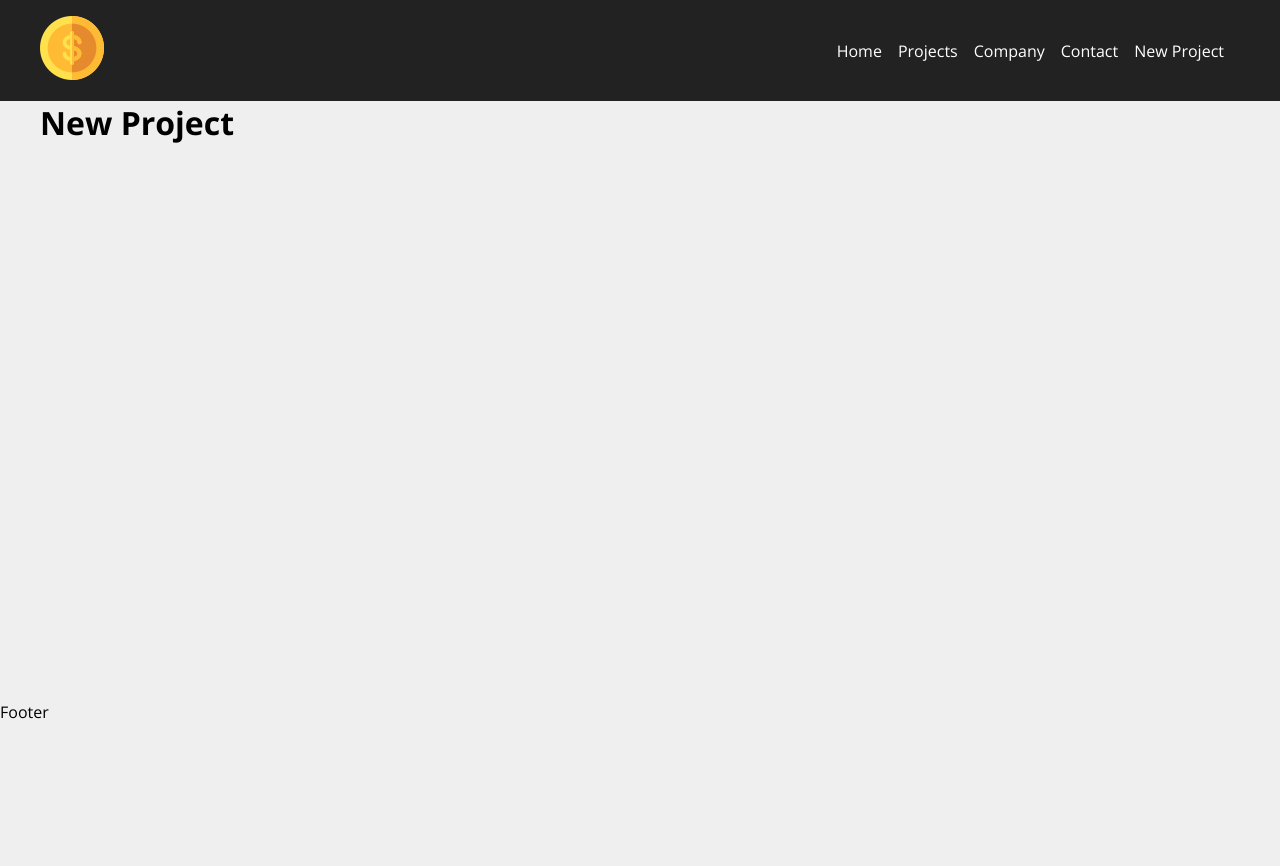
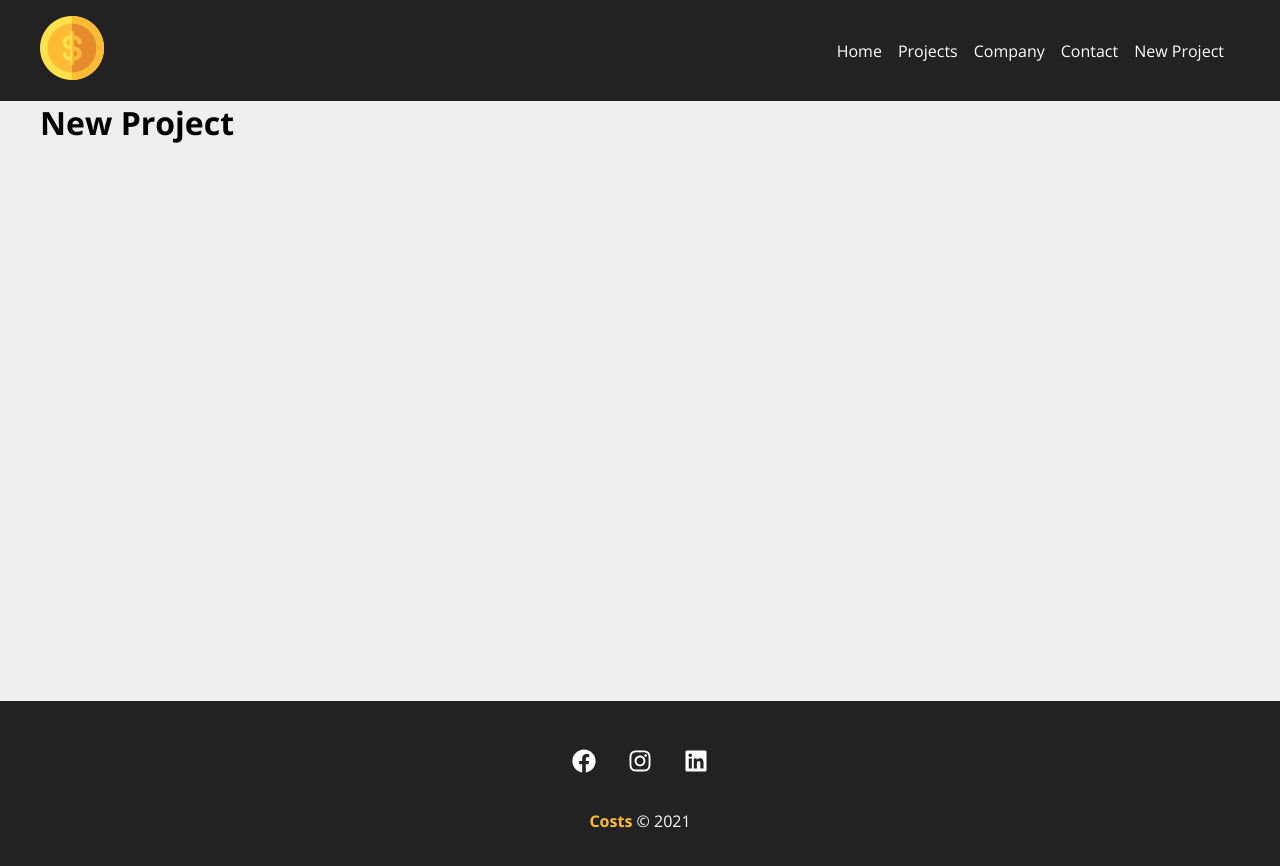
Before and after one commit to PorthoGamesBR/projeto-costs-react, a JavaScript app: page /newproject in a window 1280 px wide. Shown: the top 866 px of the page. Before the commit the page ends 800 px from the top, so only its background shows below. Built offline with nearby package versions, Linux system fonts and the light colour scheme; the HTML template or start-up script is replaced by a standard one.

Commit message:
Adicionado Footer

```diff
--- a/src/components/layout/Footer.js
+++ b/src/components/layout/Footer.js
@@ -1,7 +1,19 @@
+import {FaFacebook, FaInstagram, FaLinkedin} from 'react-icons/fa'
+
+import styles from "./Footer.module.css"
 function Footer()
 {
     return (
-    <p>Footer</p>
+    <footer className={styles.footer}>
+        <ul className={styles.social_list}>
+            <li><FaFacebook /></li>
+            <li><FaInstagram /></li>
+            <li><FaLinkedin /></li>
+        </ul>
+        <p className={styles.copy_right}>
+            <span>Costs</span> &copy; 2021
+        </p>
+    </footer>
     )
 }
 
--- a/src/components/layout/Footer.module.css
+++ b/src/components/layout/Footer.module.css
@@ -0,0 +1,34 @@
+.footer {
+    background-color: #222;
+    color: #FFF;
+    padding: 3em;
+    text-align: center;
+}
+
+.social_list {
+    display: flex;
+    justify-content: center;
+    list-style-type: none;
+}
+
+.social_list li {
+    margin: 0 1em;
+}
+
+.social_list li:hover{
+    color: #ffbb33;
+}
+
+.social_list svg {
+    font-size: 1.5em;
+    cursor: pointer;
+}
+
+.copy_right {
+    margin-top: 2em;
+}
+
+.copy_right span {
+    font-weight: bold;
+    color: #ffbb33
+}
```
